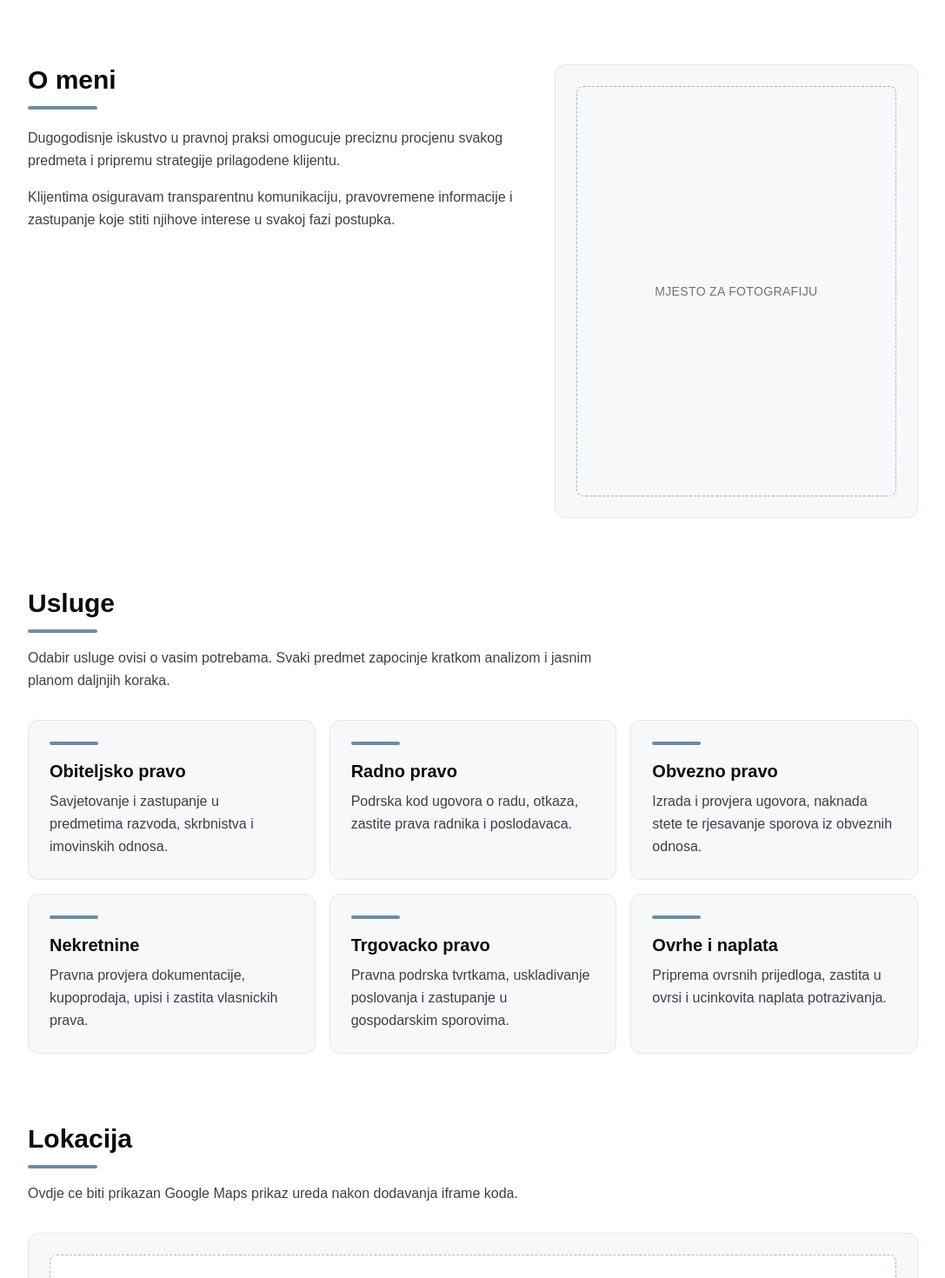
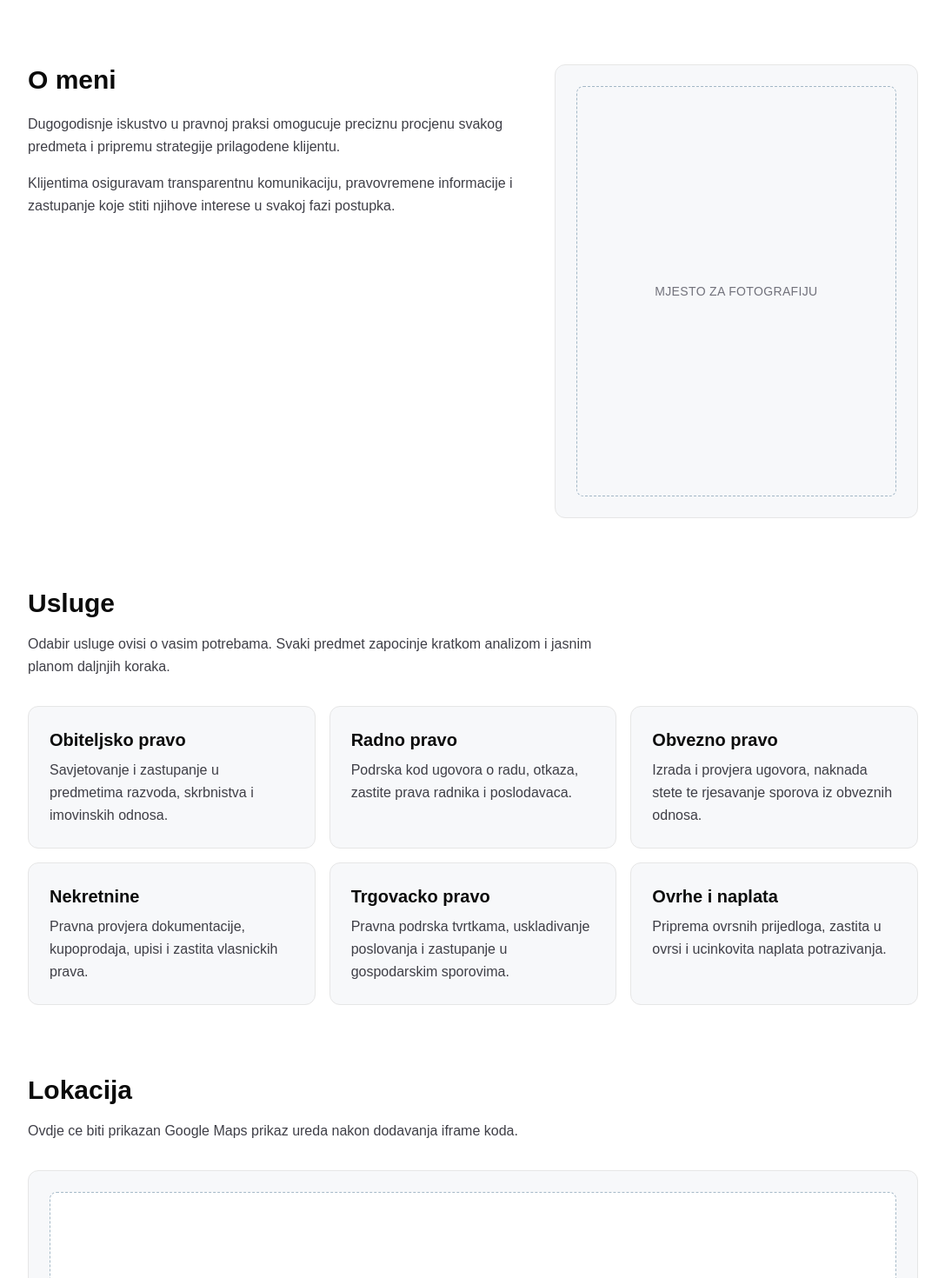
Before and after one commit to ipavic933-spec/website-pavic, a Next.js app: page / in a window 1280 px wide. Shown: the part 660-2130 px from the top of the page at 87% size, without its empty margins (96-1183 px from the left). Built offline with nearby package versions, Linux system fonts and the light colour scheme.

Commit message:
chore: decorative underline removal

```diff
--- a/app/components/home/AboutSection.tsx
+++ b/app/components/home/AboutSection.tsx
@@ -9,7 +9,6 @@ export default function AboutSection() {
     <section id="about" className="mt-20 scroll-mt-28 grid gap-10 lg:grid-cols-[1.15fr_0.85fr] lg:items-start">
       <div>
         <h2 className="text-3xl font-semibold text-[var(--text)]">{t.about.heading}</h2>
-        <span className="mt-3 block h-1 w-20 rounded-full bg-[var(--accent)]" />
         <p className="mt-5 text-base leading-relaxed text-zinc-700">
           {t.about.paragraphOne}
         </p>
--- a/app/components/home/ContactSection.tsx
+++ b/app/components/home/ContactSection.tsx
@@ -8,7 +8,6 @@ export default function ContactSection() {
   return (
     <section id="contact" className="mt-20 scroll-mt-28 rounded-2xl border border-[var(--border)] bg-[var(--surface)] px-6 py-10 sm:px-8">
       <h2 className="text-3xl font-semibold text-[var(--text)]">{t.contact.heading}</h2>
-      <span className="mt-3 block h-1 w-20 rounded-full bg-[var(--accent)]" />
       <p className="mt-4 max-w-2xl text-base leading-relaxed text-zinc-700">
         {t.contact.intro}
       </p>
--- a/app/components/home/MapSection.tsx
+++ b/app/components/home/MapSection.tsx
@@ -10,7 +10,6 @@ export default function MapSection() {
       <h2 id="location-heading" className="text-3xl font-semibold text-[var(--text)]">
         {t.map.heading}
       </h2>
-      <span className="mt-3 block h-1 w-20 rounded-full bg-[var(--accent)]" />
       <p className="mt-4 max-w-2xl text-base leading-relaxed text-zinc-700">
         {t.map.description}
       </p>
--- a/app/components/home/ServicesSection.tsx
+++ b/app/components/home/ServicesSection.tsx
@@ -8,14 +8,12 @@ export default function ServicesSection() {
   return (
     <section id="services" className="mt-20 scroll-mt-28">
       <h2 className="text-3xl font-semibold text-[var(--text)]">{t.services.heading}</h2>
-      <span className="mt-3 block h-1 w-20 rounded-full bg-[var(--accent)]" />
       <p className="mt-4 max-w-2xl text-base leading-relaxed text-zinc-700">
         {t.services.intro}
       </p>
       <div className="mt-8 grid grid-cols-1 gap-4 md:grid-cols-2 lg:grid-cols-3">
         {t.services.items.map((service) => (
           <article key={service.title} className="flex h-full w-full flex-col rounded-xl border border-[var(--border)] bg-[var(--surface)] p-6">
-            <span aria-hidden="true" className="mb-4 h-1 w-14 rounded-full bg-[var(--accent)]" />
             <h3 className="text-xl font-semibold text-[var(--text)]">{service.title}</h3>
             <p className="mt-2 text-base leading-relaxed text-zinc-700">{service.description}</p>
           </article>
--- a/lode/practices.md
+++ b/lode/practices.md
@@ -44,6 +44,7 @@ Practices
 - Keep map/location placeholder section directly after services and before contact.
 - Implement about-section desktop split with mobile stacking (`lg:grid-cols-*` then single-column default).
 - When section markup grows, extract route-scoped components under `app/components/home/` and keep `app/page.tsx` as a composition layer.
+- Avoid decorative underline/divider elements directly under headings; rely on typography and spacing for section hierarchy.
 - Reuse a dedicated CTA anchor component (`CtaButton`) instead of duplicating styled anchor markup.
 - Apply shared `.btn-primary` styling for CTA-level buttons to maintain contrast on both light and dark surfaces.
 - Persist language selection using `site_lang` in localStorage and default to Croatian.
--- a/lode/ui/home-main-content.md
+++ b/lode/ui/home-main-content.md
@@ -55,6 +55,7 @@ Invariants
 - Map section appears between Services and Contact and keeps a responsive embed placeholder.
 - Contact form keeps fields: Name, Email, Message, Submit.
 - `CtaButton` is reusable and defaults to `href="#contact"` with a default label.
+- Service cards keep only container borders; no internal decorative divider bars render above titles.
 
 Contracts
 - Page body uses semantic containers (`<main>` and `<section>`).
@@ -65,6 +66,7 @@ Contracts
 - Anchor targets use `scroll-mt-*` spacing so sticky header does not obscure section headings.
 - Palette variables in `app/globals.css` (`--accent`, `--text`, `--background`, `--surface`, `--border`) are consumed via Tailwind arbitrary values.
 - Section text is sourced from `app/lib/translations.ts` through `LanguageProvider` context.
+- Section headings do not render decorative underline bars or divider rules directly below heading text.
 
 Rationale
 - This structure mirrors common legal landing-page expectations while keeping implementation minimal.
```
